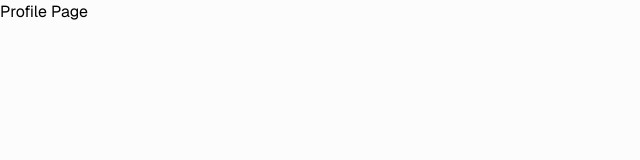
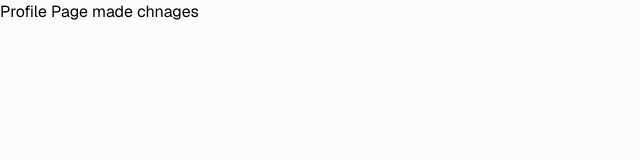
Before and after one commit to pavan02m/ai_code_reviewer, a Next.js app: page /profile in a window 1280 px wide. Shown: the top 160 px of the page, without its empty margins (0-640 px from the left). Built offline with nearby package versions, Linux system fonts and the light colour scheme.

Commit message:
pr testing 2

```diff
--- a/app/profile/page.tsx
+++ b/app/profile/page.tsx
@@ -3,7 +3,7 @@ import React from 'react';
 const ProfilePage = () => {
     return (
         <div>
-            Profile Page
+            Profile Page made chnages
         </div>
     );
 };
```
Also changed, not shown: 1 other file (tests, documents, lock files or other folders).
